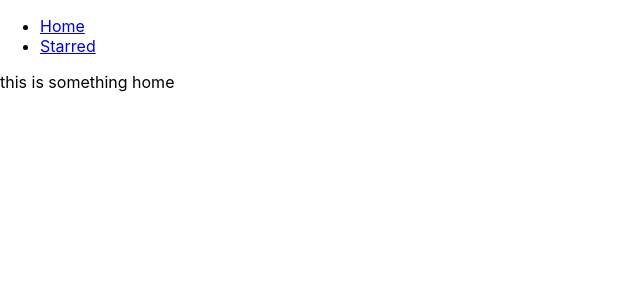
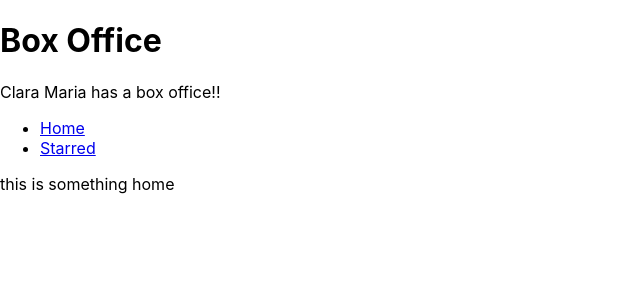
Before and after one commit to claaraamaria/REACTBoxOffice, a React (Create React App) app: page / in a window 1280 px wide. Shown: the top 300 px of the page, without its empty margins (0-640 px from the left). Built offline with nearby package versions, Linux system fonts and the light colour scheme.

Commit message:
added layout management and created a title

```diff
--- a/src/App.js
+++ b/src/App.js
@@ -1,15 +1,10 @@
 import React from 'react';
 import { Switch, Route } from 'react-router-dom';
-import Navs from './components/Navs';
 import Home from './pages/Home';
-import Starred from './pages/Starred'
+import Starred from './pages/Starred';
 
 function App() {
   return (
-    <div>
-
-      <Navs />
-
     <Switch>
       <Route exact path="/">
         <Home />
@@ -21,7 +16,6 @@
 
       <Route>This is 404 page</Route>
     </Switch>
-    </div>
   );
 }
 
--- /dev/null
+++ b/src/components/MainPageLayout.js
@@ -0,0 +1,16 @@
+import React from 'react';
+import Navs from './Navs';
+import Title from './Title';
+
+const MainPageLayout = ({ children }) => {
+  return (
+    <div>
+      <Title title="Box Office" subtitle="Clara Maria has a box office!!" />
+      <Navs />
+
+      {children}
+    </div>
+  );
+};
+
+export default MainPageLayout;
--- /dev/null
+++ b/src/components/Title.js
@@ -0,0 +1,12 @@
+import React from 'react';
+
+const Title = ({ title, subtitle }) => {
+  return (
+    <div>
+      <h1>{title}</h1>
+      <p>{subtitle}</p>
+    </div>
+  );
+};
+
+export default Title;
--- a/src/pages/Home.js
+++ b/src/pages/Home.js
@@ -1,7 +1,8 @@
 import React from 'react';
+import MainPageLayout from '../components/MainPageLayout';
 
 const Home = () => {
-  return <div>this is something home</div>;
+  return <MainPageLayout>this is something home</MainPageLayout>;
 };
 
 export default Home;
--- a/src/pages/Starred.js
+++ b/src/pages/Starred.js
@@ -1,7 +1,8 @@
 import React from 'react';
+import MainPageLayout from '../components/MainPageLayout';
 
 const Starred = () => {
-  return <div>this is sterred something</div>;
+  return <MainPageLayout>this is sterred something</MainPageLayout>;
 };
 
 export default Starred;
```
Lines whose indentation alone changed are shown as unchanged.
